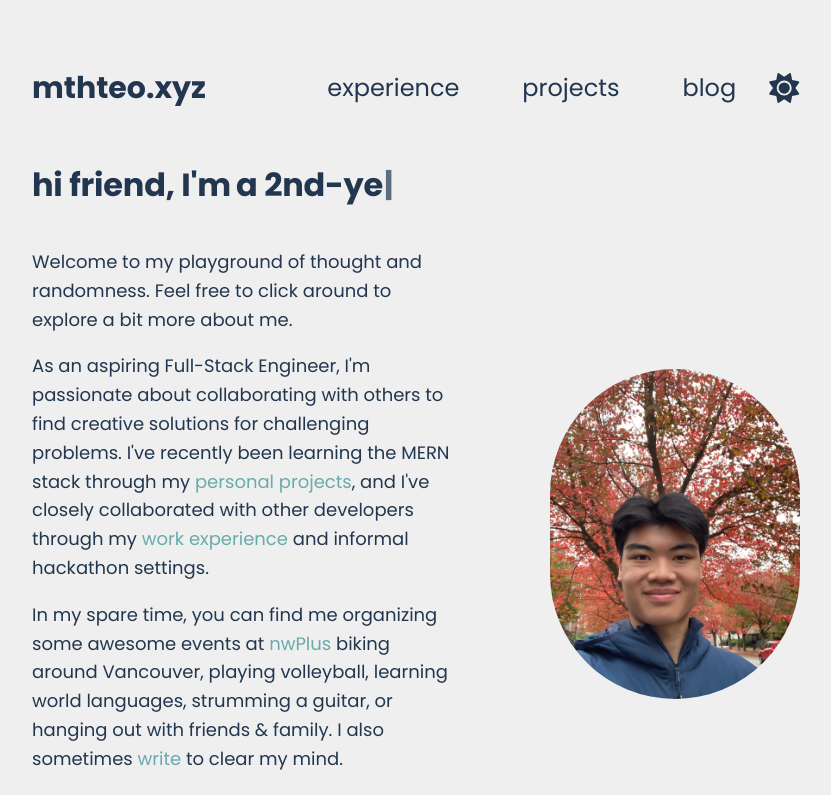
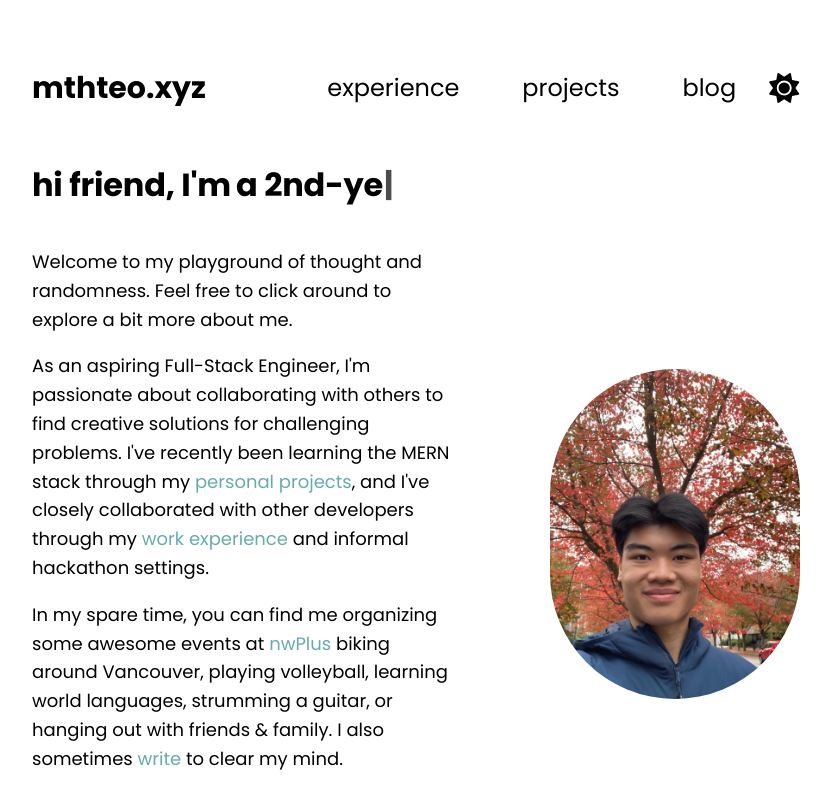
Before and after one commit to meleongg/melvinteo.com, a Next.js app: page / in a window 1280 px wide. Shown: the top 795 px of the page, without its empty margins (224-1055 px from the left). Built offline with nearby package versions, Linux system fonts and the light colour scheme.

Commit message:
fixed body background colour

```diff
--- a/styles/global.css
+++ b/styles/global.css
@@ -10,8 +10,6 @@ body {
   font-size: 18px;
   font-family: "Poppins", sans-serif;
   overflow-y: overlay;
-  background: #efefef;
-  color: #22374f;
 }
 
 * {
```
